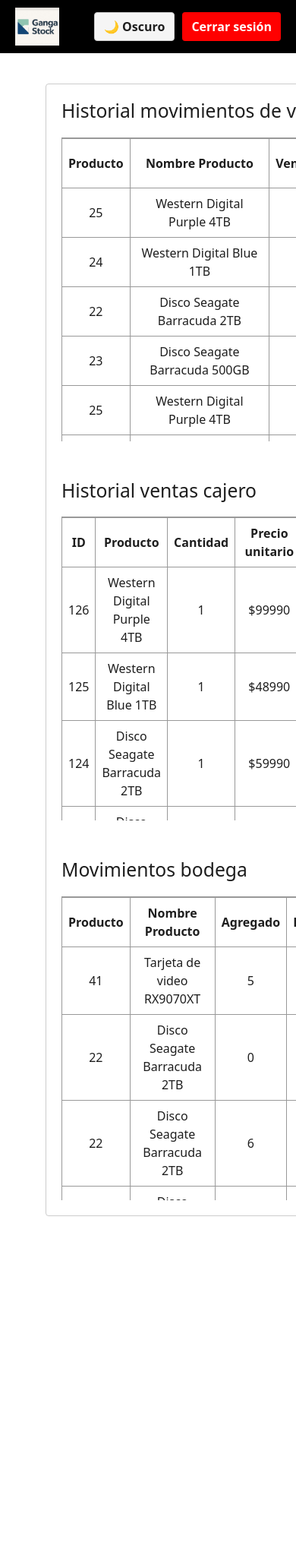
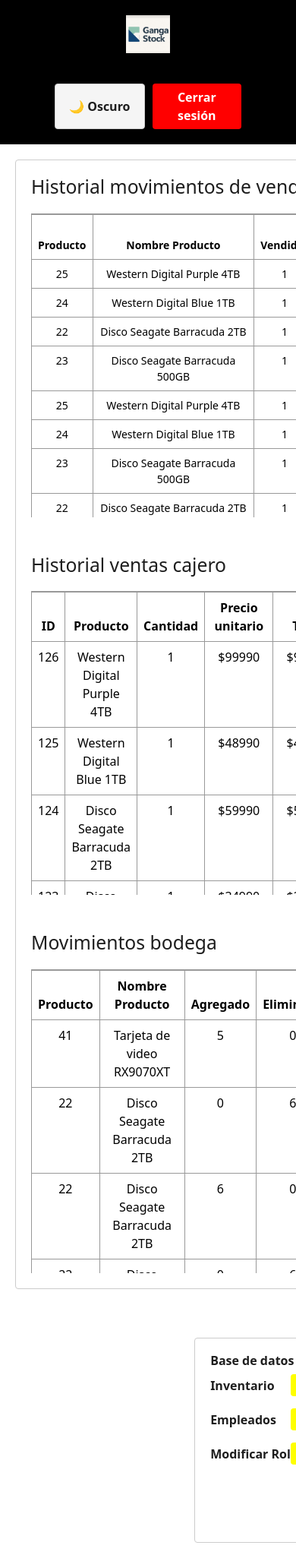
Before and after one commit to gangaxx/Ganga-Stock, a Django app: page /index_admin/ in a window 390 px wide; the page is wider, and only the part inside the window is pictured. Shown: that part at 76% size. Before the commit the page ends 1601 px from the top of that part, so only its background shows below. Run offline with Django 5.2, Linux system fonts and the light colour scheme; a user stored in the database is signed in; data comes from the database, SQL or seed files in the repository; both versions use the stored data as it was after the commit.

Commit message:
todas las vistas responsivas

```diff
--- a/aplicacion/static/css/styles.css
+++ b/aplicacion/static/css/styles.css
@@ -2158,3 +2158,128 @@ body.admin-dark-mode .temporal-buttons .btn-celeste:hover {
     width: 90%;
   }
 }
+
+
+
+
+
+
+
+
+
+/* 🌐 UNIVERSAL RESPONSIVE ADJUSTMENTS */
+
+/* Para todas las tablas grandes */
+.table-responsive {
+  width: 100%;
+  overflow-x: auto;
+}
+
+.table-responsive table {
+  width: 100%;
+  border-collapse: collapse;
+}
+
+.table-responsive img {
+  max-width: 100%;
+  height: auto;
+}
+
+/* Paneles que deben apilarse en móviles */
+@media (max-width: 992px) {
+  .bod-main,
+  .inv-main,
+  .admin-main,
+  .caj-main-content,
+  .ven-main-content {
+    flex-direction: column;
+    align-items: center;
+    padding: 20px;
+  }
+}
+
+/* Topbars: ajusta gap y fuente */
+@media (max-width: 768px) {
+  .bod-topbar,
+  .inv-topbar,
+  .admin-topbar,
+  .caj-topbar,
+  .ven-topbar,
+  .emp-topbar {
+    flex-direction: column;
+    height: auto;
+    padding: 20px;
+    text-align: center;
+    gap: 20px;
+  }
+
+  .bod-topbar-center,
+  .inv-topbar-center,
+  .admin-topbar-center,
+  .caj-topbar-center,
+  .ven-topbar-center,
+  .emp-topbar-center {
+    position: static;
+    transform: none;
+    font-size: 22px;
+  }
+}
+
+/* Formularios */
+@media (max-width: 768px) {
+  .bod-form-panel,
+  .bod-modificar-panel,
+  .inv-inventory-form,
+  .inv-panel,
+  .emp-panel {
+    width: 100%;
+    max-width: 100%;
+    padding: 20px;
+  }
+
+  input, select, button {
+    width: 100%;
+  }
+}
+
+/* Tablas */
+@media (max-width: 768px) {
+  .bod-inventory-table,
+  .inv-inventory-table,
+  .ven-inventory-table,
+  .admin-history-table {
+    font-size: 14px;
+  }
+
+  .bod-inventory-table img,
+  .inv-inventory-table img,
+  .ven-inventory-table img {
+    width: 100%;
+    height: auto;
+  }
+}
+
+/* Modal */
+@media (max-width: 768px) {
+  .bod-modal-content,
+  .inv-modal-content,
+  .ven-modal-content {
+    width: 90%;
+  }
+}
+
+/* Ajusta botones */
+@media (max-width: 480px) {
+  .bod-add-btn,
+  .bod-remove-btn,
+  .bod-save-btn,
+  .bod-modify-btn,
+  .bod-delete-btn,
+  .inv-add-btn,
+  .inv-remove-btn,
+  .inv-save-btn,
+  .inv-delete-btn {
+    padding: 10px;
+    font-size: 14px;
+  }
+}
--- a/aplicacion/templates/index_admin.html
+++ b/aplicacion/templates/index_admin.html
@@ -4,6 +4,7 @@
 {% block content %}
 <body class="admin-light-mode">
 
+<!-- ✅ TOPBAR ADMIN -->
 <div class="admin-topbar">
   <img src="{% static 'img/logo.jpg' %}" alt="Logo" class="logo-img-small">
   <div class="admin-topbar-center">
@@ -15,12 +16,13 @@
   </div>
 </div>
 
-<div class="admin-main">
-  <!-- Panel izquierdo -->
-  <div class="admin-panel" style="flex: 1 1 60%;">
+<!-- ✅ CONTENIDO PRINCIPAL -->
+<div class="admin-main flex-wrap">
+  <!-- PANEL IZQUIERDO -->
+  <div class="admin-panel flex-fill mb-4">
     <h2>Historial movimientos de vendedores</h2>
-    <div class="admin-history-box">
-      <table class="admin-history-table">
+    <div class="admin-history-box table-responsive">
+      <table class="admin-history-table table">
         <thead>
           <tr>
             <th>Producto</th>
@@ -42,17 +44,15 @@
             <td>{{ m.nombre_empleado }}</td>
           </tr>
           {% empty %}
-          <tr>
-            <td colspan="6">No hay movimientos registrados.</td>
-          </tr>
+          <tr><td colspan="6">No hay movimientos registrados.</td></tr>
           {% endfor %}
         </tbody>
       </table>
     </div>
 
-    <h2 style="margin-top: 50px;">Historial ventas cajero</h2>
-    <div class="admin-history-cajero-box">
-      <table class="admin-history-cajero-table">
+    <h2 class="mt-5">Historial ventas cajero</h2>
+    <div class="admin-history-cajero-box table-responsive">
+      <table class="admin-history-cajero-table table">
         <thead>
           <tr>
             <th>ID</th>
@@ -84,17 +84,15 @@
             </td>
           </tr>
           {% empty %}
-          <tr>
-            <td colspan="8">No hay ventas registradas por cajero.</td>
-          </tr>
+          <tr><td colspan="8">No hay ventas registradas por cajero.</td></tr>
           {% endfor %}
         </tbody>
       </table>
     </div>
 
-    <h2 style="margin-top: 50px;">Movimientos bodega</h2>
-    <div class="admin-history-bodega-box">
-      <table class="admin-history-bodega-table">
+    <h2 class="mt-5">Movimientos bodega</h2>
+    <div class="admin-history-bodega-box table-responsive">
+      <table class="admin-history-bodega-table table">
         <thead>
           <tr>
             <th>Producto</th>
@@ -118,38 +116,35 @@
             <td>{{ b.nombre_empleado }}</td>
           </tr>
           {% empty %}
-          <tr>
-            <td colspan="7">No hay movimientos de bodega registrados.</td>
-          </tr>
+          <tr><td colspan="7">No hay movimientos de bodega registrados.</td></tr>
           {% endfor %}
         </tbody>
       </table>
     </div>
   </div>
 
-  <!-- Panel derecho -->
-  <div class="admin-panel" style="flex: 0 0 270px;">
-    <h2 style="font-size: 1.2rem;">Base de datos</h2>
+  <!-- PANEL DERECHO -->
+  <div class="admin-panel flex-shrink-0" style="flex-basis: 270px;">
+    <h2 class="admin-section-title">Base de datos</h2>
 
     <div class="section d-flex align-items-center justify-content-between mb-3">
       <div class="admin-section-title">Inventario</div>
-      <a href="{% url 'inventario' %}" class="btn btn-warning" style="padding: 4px 12px;">Ver todo</a>
+      <a href="{% url 'inventario' %}" class="btn btn-warning btn-sm">Ver todo</a>
+    </div>
+
+    <div class="section d-flex align-items-center justify-content-between mb-3">
+      <div class="admin-section-title">Empleados</div>
+      <a href="{% url 'empleado' %}" class="btn btn-warning btn-sm">Ver todo</a>
     </div>
 
     <div class="section d-flex align-items-center justify-content-between">
-      <div class="admin-section-title">Empleados</div>
-      <a href="{% url 'empleado' %}" class="btn btn-warning" style="padding: 4px 12px;">Ver todo</a>
+      <div class="admin-section-title">Modificar Rol</div>
+      <a href="{% url 'modificar_rol' %}" class="btn btn-warning btn-sm">Ver todo</a>
     </div>
-
-    <!-- ✅ NUEVO BOTÓN: MODIFICAR ROL -->
-    <div class="section d-flex align-items-center justify-content-between mt-3">
-      <div class="admin-section-title">Modificar Rol</div>
-      <a href="{% url 'modificar_rol' %}" class="btn btn-warning" style="padding: 4px 12px;">Ver todo</a>
-    </div>
-
   </div>
 </div>
 
+<!-- ✅ SCRIPT THEME + LOGOUT -->
 <script>
   document.addEventListener('DOMContentLoaded', () => {
     const saved = localStorage.getItem('admin-theme') || 'light';
@@ -161,8 +156,7 @@
     const isDark = document.body.classList.contains('admin-dark-mode');
     document.body.classList.toggle('admin-dark-mode', !isDark);
     document.body.classList.toggle('admin-light-mode', isDark);
-    const modeText = isDark ? '🌙 Oscuro' : '☀ Claro';
-    document.getElementById('modeToggle').innerText = modeText;
+    document.getElementById('modeToggle').innerText = isDark ? '🌙 Oscuro' : '☀ Claro';
     localStorage.setItem('admin-theme', isDark ? 'light' : 'dark');
   }
 
```
Also changed, not shown: aplicacion/templates/bodega.html (+6 -4 lines), aplicacion/templates/boleta.html (+15 -12 lines), aplicacion/templates/boleta_cliente.html (+11 -8 lines), aplicacion/templates/cajero.html (+22 -8 lines), aplicacion/templates/empleado.html (+17 -8 lines), aplicacion/templates/index.html (+18 -7 lines), aplicacion/templates/inventario.html (+6 -5 lines), aplicacion/templates/modificar_rol.html (+3 -4 lines), aplicacion/templates/vendedor.html (+10 -1 lines), db.sqlite3, media/productos/rx_9070xt_WyfXIGN.webp (added).
